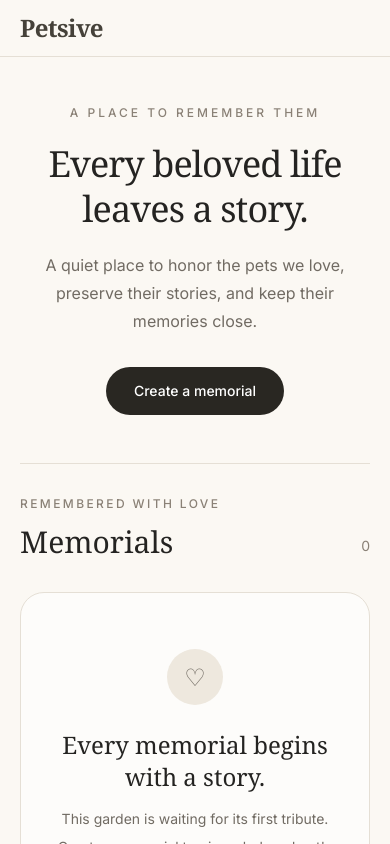
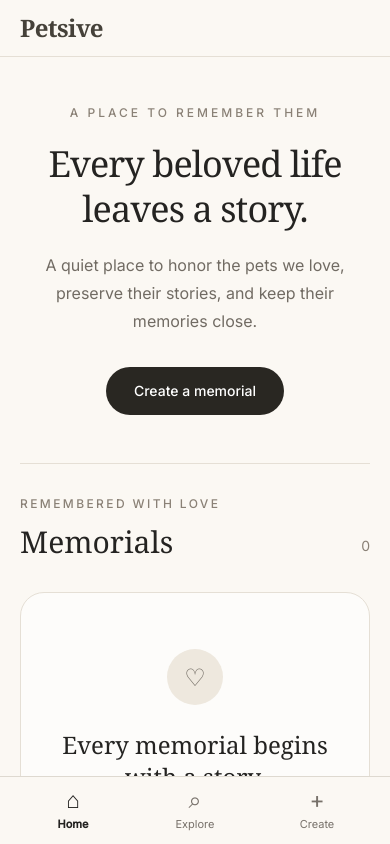
Before and after one commit to masif54369-alt/petmemorial, a Next.js app: page / in a window 390 px wide. Shown: the top 844 px of the page. Built offline with nearby package versions, Linux system fonts and the light colour scheme.

Commit message:
Restore mobile bottom navigation

```diff
--- a/app/layout.js
+++ b/app/layout.js
@@ -39,6 +39,7 @@ export default function RootLayout({ children }) {
             </Link>
           </div>
         </header>
+        <Navigation />
         {children}
       </body>
     </html>
```
